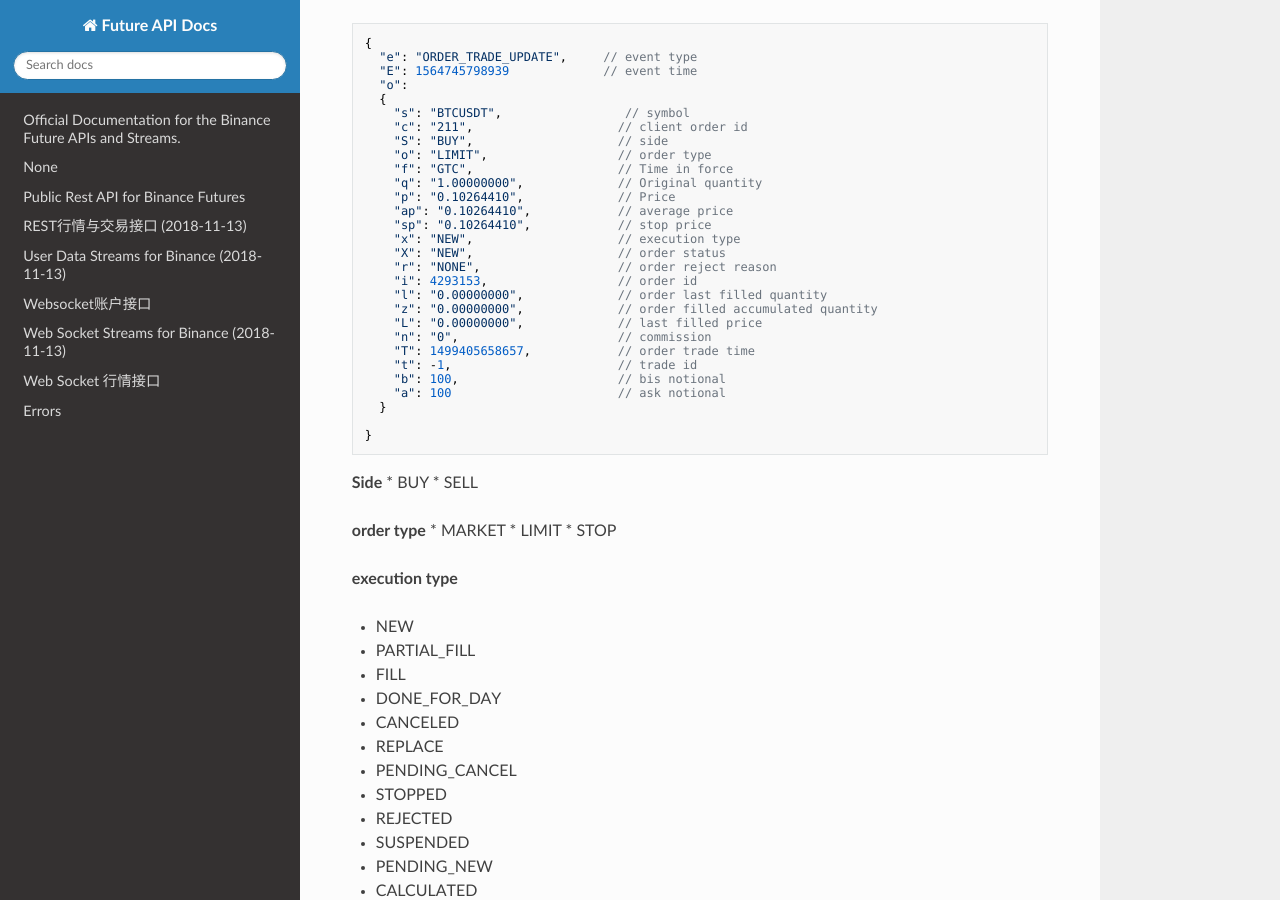
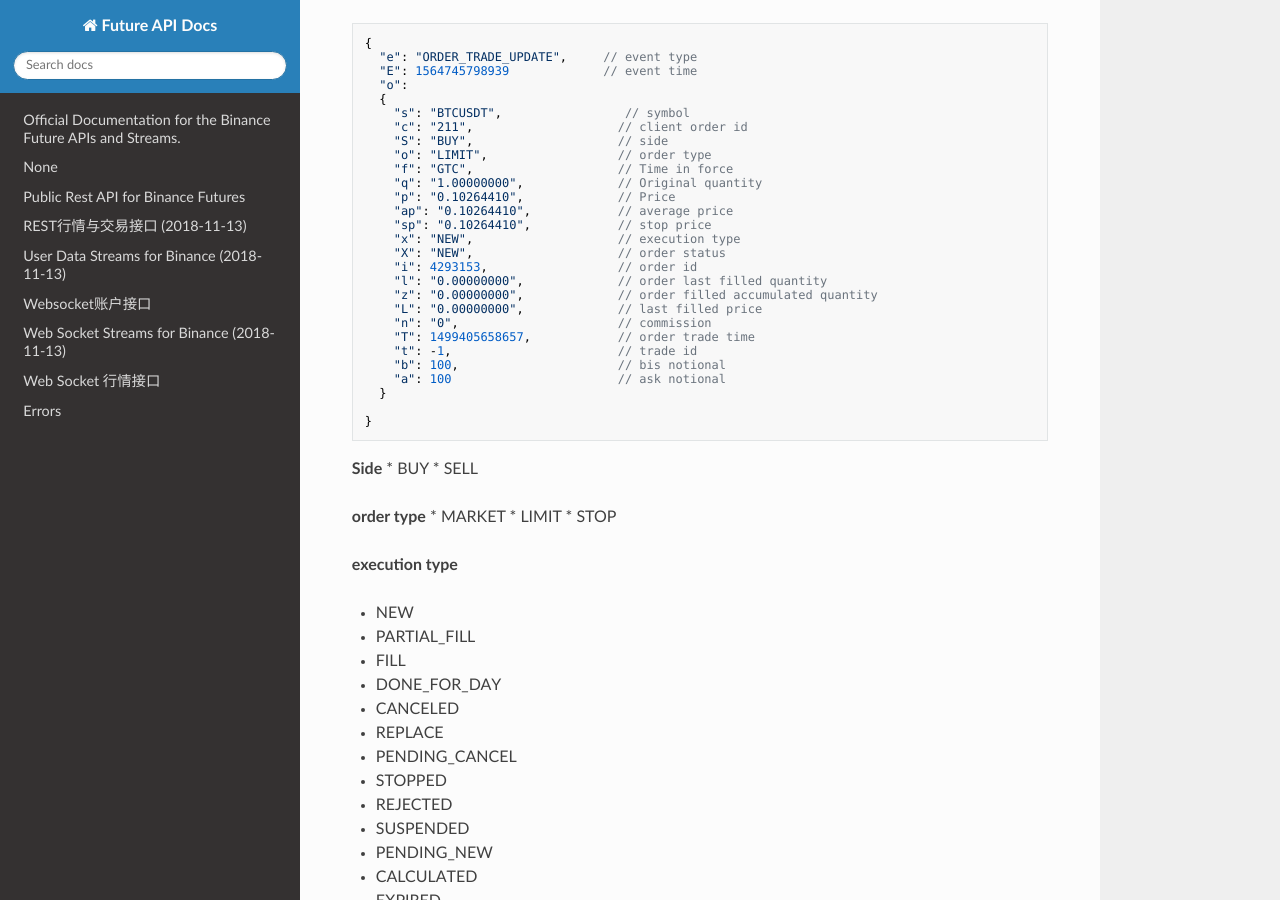
Before and after one commit to peterzan888/Binance-Future-API-test-doc, an MkDocs documentation site: the page built from docs/trade_and_account.md, in a window 1280 px wide and 900 px high, scrolled down 9535 px. Built offline with MkDocs 1.6.1, drawn with Linux system fonts in a browser that asks for light colours; nearby versions of some CDN libraries.

Commit message:
Add files via upload

````diff
--- a/docs/trade_and_account.md
+++ b/docs/trade_and_account.md
@@ -469,7 +469,6 @@
     "sp": "0.10264410",            // stop price
     "x": "NEW",                    // execution type
     "X": "NEW",                    // order status
-    "r": "NONE",                   // order reject reason
     "i": 4293153,                  // order id
     "l": "0.00000000",             // order last filled quantity
     "z": "0.00000000",             // order filled accumulated quantity
@@ -483,6 +482,11 @@
 
 }
 ```
+
+
+
+
+
 **Side**
 * BUY
 * SELL
````
